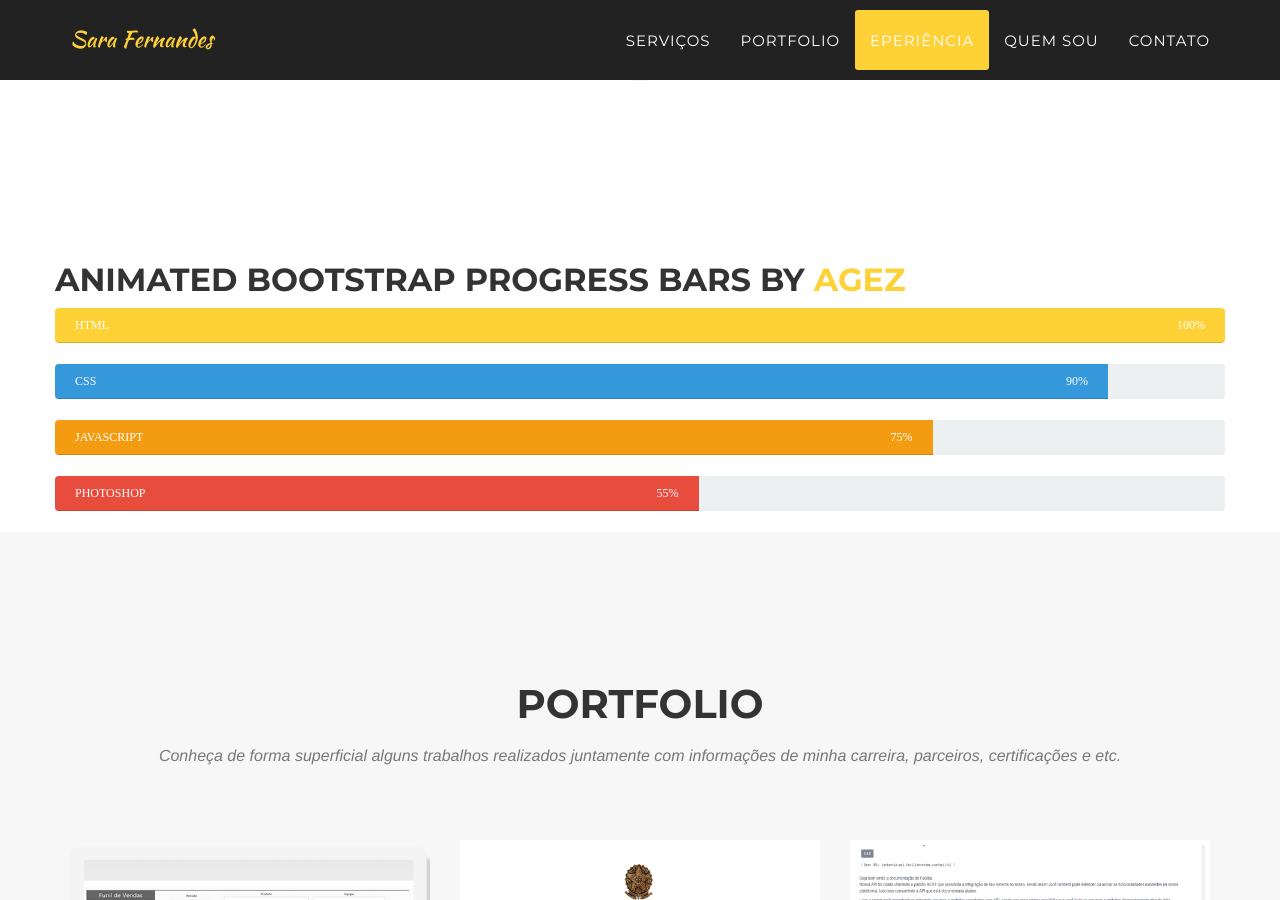
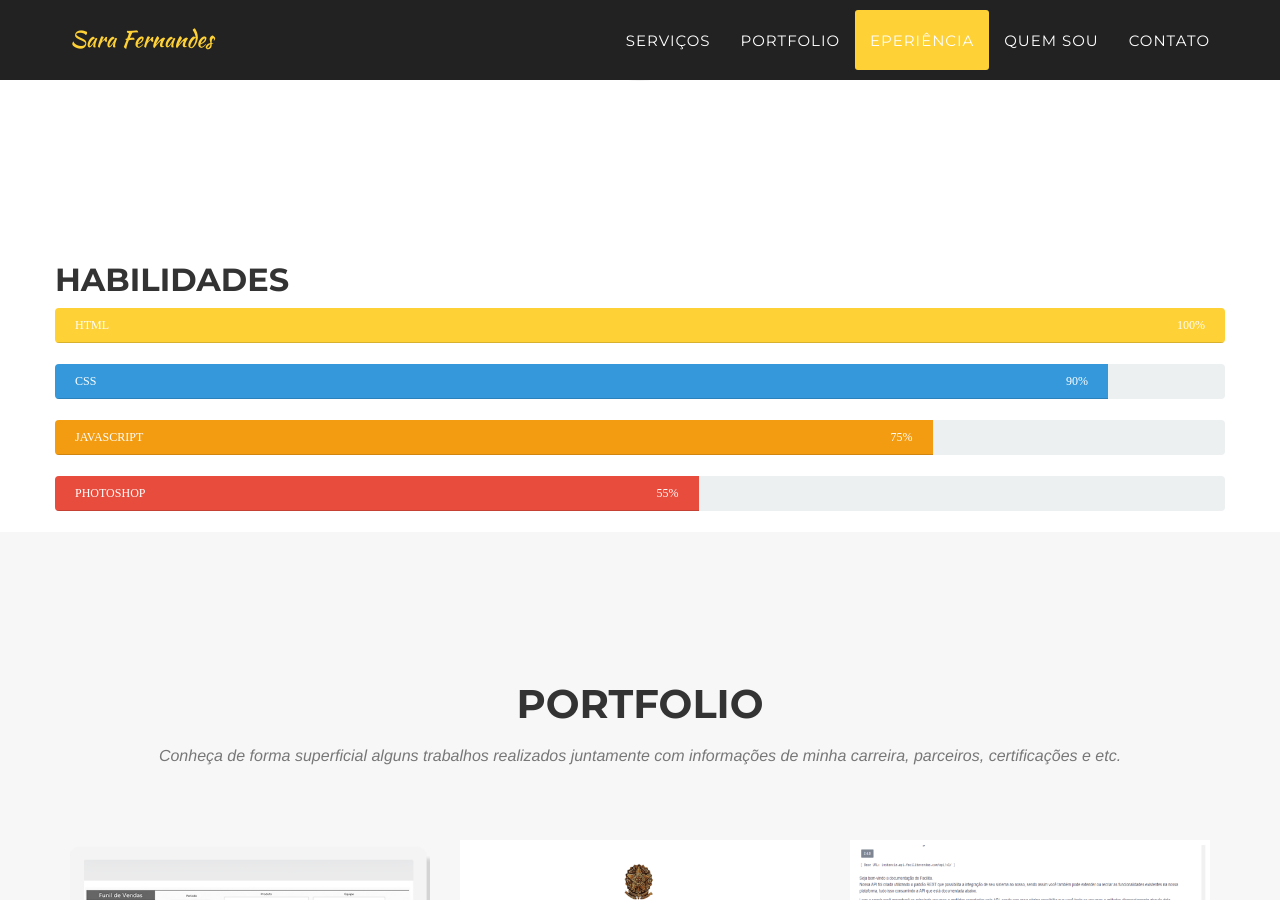
Before and after one commit to SaraFernandes/sarafernandes.github.io, a Jekyll site: the page built from index.html, in a window 1280 px wide and 900 px high, scrolled down 4160 px. Built offline with Jekyll 4.4.1, drawn with Linux system fonts in a browser that asks for light colours; some web fonts are replaced.

Commit message:
Update clients.html

```diff
--- a/_includes/clients.html
+++ b/_includes/clients.html
@@ -1,7 +1,7 @@
 <aside class="clients">
        <div class="container">
 	<div class="row">
-    <h2>Animated Bootstrap Progress Bars by <a href="http://gridgum.com/author/agez" target="_blank">agez</a></h2>
+    <h2>HABILIDADES</h2>
 		 <!-- Skill Bars -->
             <div class="progress skill-bar ">
                 <div class="progress-bar progress-bar-success" role="progressbar" aria-valuenow="100" aria-valuemin="0" aria-valuemax="100">
```
